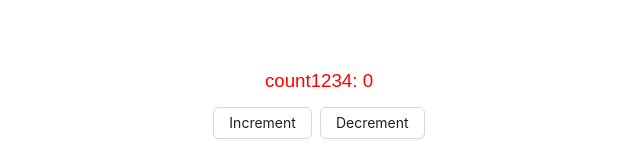
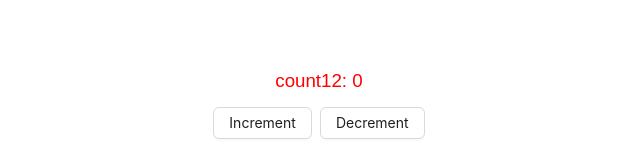
Before and after one commit to Hsirius/react-webpack, a React app: page / in a window 1280 px wide. Shown: the part 217-377 px from the top of the page, without its empty margins (321-961 px from the left). Built offline with nearby package versions, Linux system fonts and the light colour scheme.

Commit message:
br-three delete count 34

```diff
--- a/src/pages/home/index.tsx
+++ b/src/pages/home/index.tsx
@@ -18,7 +18,7 @@ const Home = () => {
         <CoffeeOutlined className={styles.icon} />
         <span>welcome use sailei-cli 123</span>
       </h1>
-      <h3 className={styles.count}>count1234: {count}</h3>
+      <h3 className={styles.count}>count12: {count}</h3>
       <Space>
         <Button onClick={() => dispatch(increment())}>Increment</Button>
         <Button onClick={() => dispatch(decrement())}>Decrement</Button>
```
